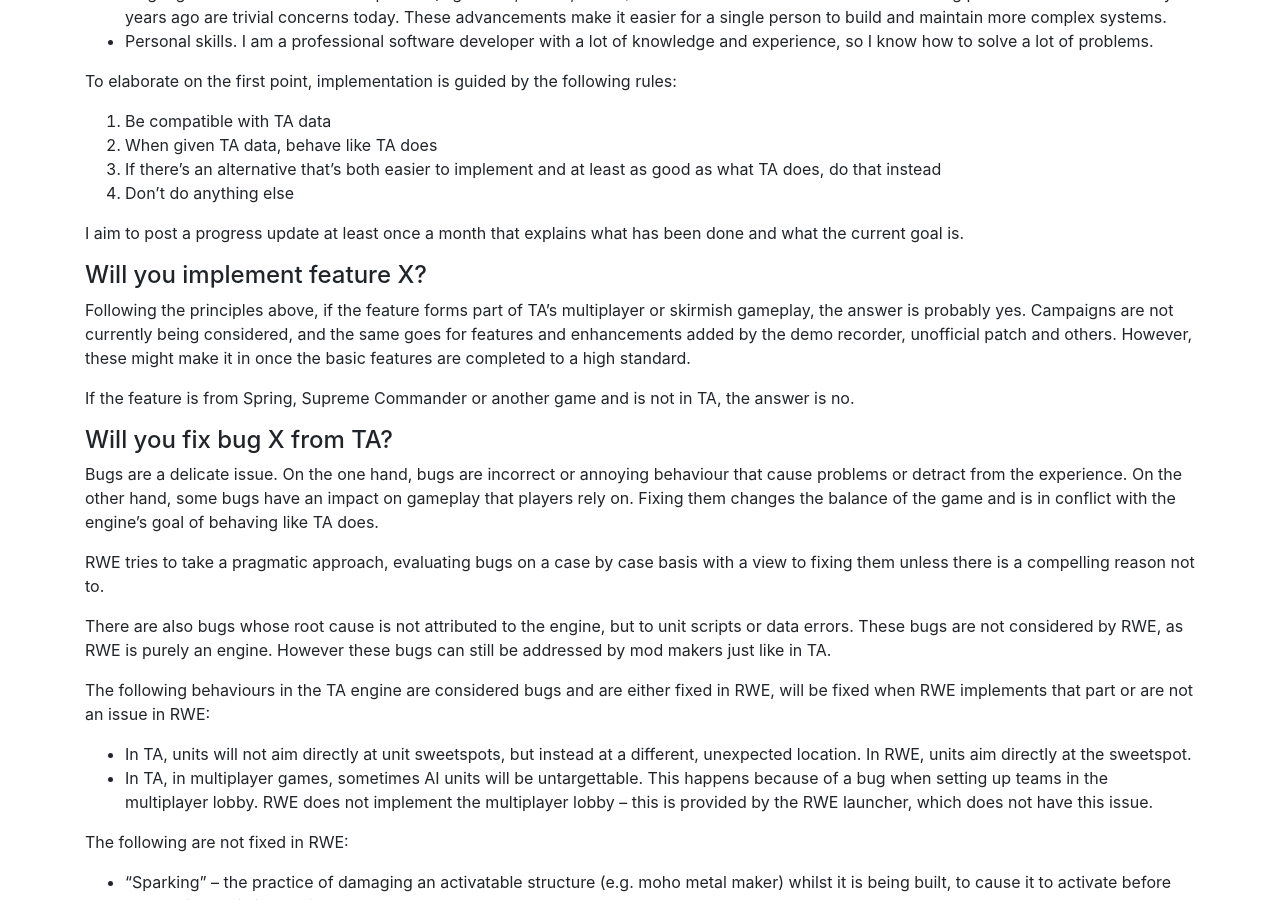
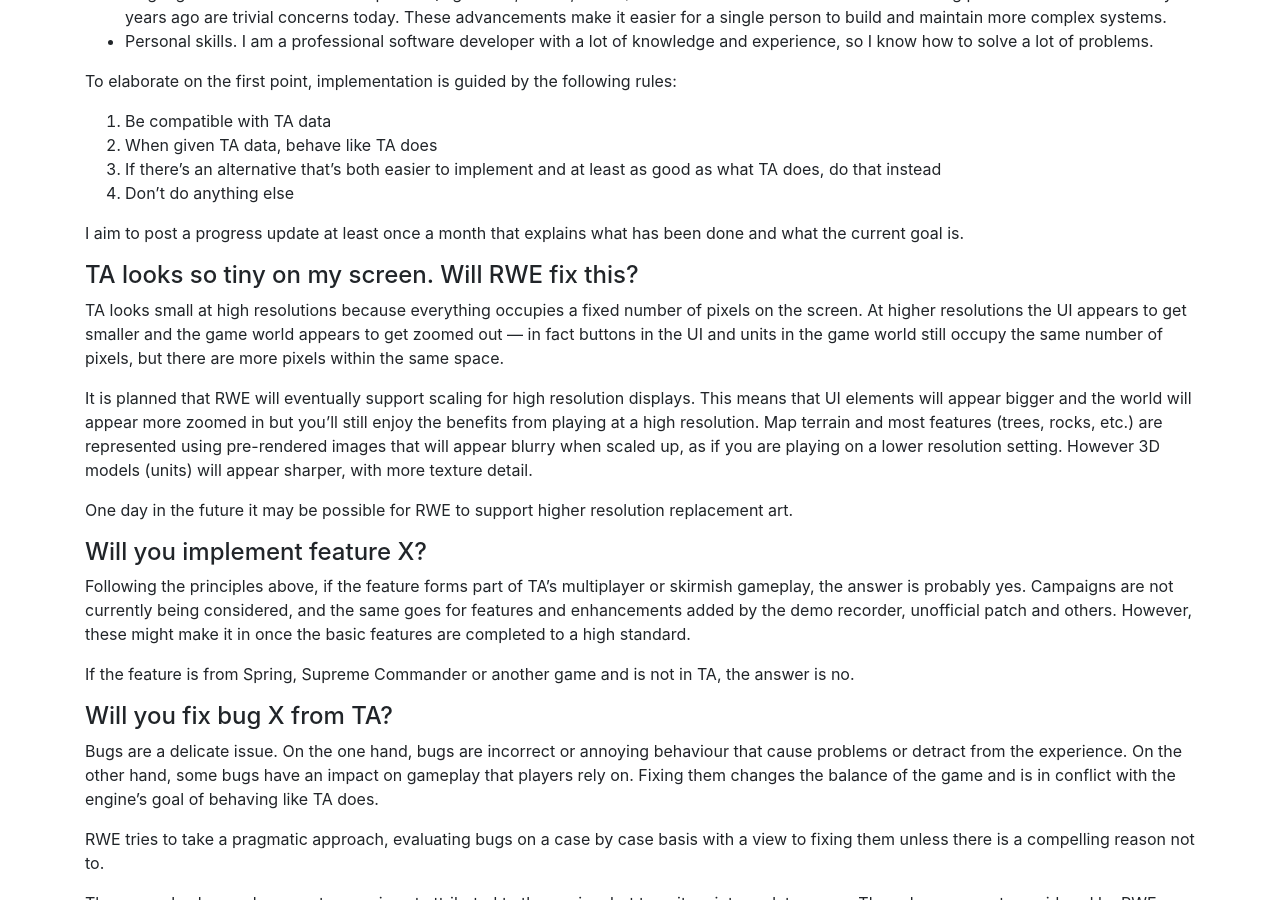
Before and after one commit to MHeasell/rwe, a Jekyll site: the page built from faq/index.md, in a window 1280 px wide and 900 px high, scrolled down 1000 px. Built offline with Jekyll 4.4.1, drawn with Linux system fonts in a browser that asks for light colours.

Commit message:
Add section about DPI scaling to FAQ

```diff
--- a/faq/index.md
+++ b/faq/index.md
@@ -82,6 +82,32 @@
 
 I aim to post a progress update at least once a month that explains what has been done and what the current goal is.
 
+#### TA looks so tiny on my screen. Will RWE fix this?
+
+TA looks small at high resolutions because everything
+occupies a fixed number of pixels on the screen.
+At higher resolutions the UI appears to get smaller
+and the game world appears to get zoomed out &mdash;
+in fact buttons in the UI and units in the game world
+still occupy the same number of pixels,
+but there are more pixels within the same space.
+
+It is planned that RWE will eventually support scaling
+for high resolution displays.
+This means that UI elements will appear bigger
+and the world will appear more zoomed in
+but you'll still enjoy the benefits from playing
+at a high resolution.
+Map terrain and most features (trees, rocks, etc.)
+are represented using pre-rendered images
+that will appear blurry when scaled up,
+as if you are playing on a lower resolution setting.
+However 3D models (units) will appear sharper,
+with more texture detail.
+
+One day in the future it may be possible
+for RWE to support higher resolution replacement art.
+
 #### Will you implement feature X?
 
 Following the principles above,
```
